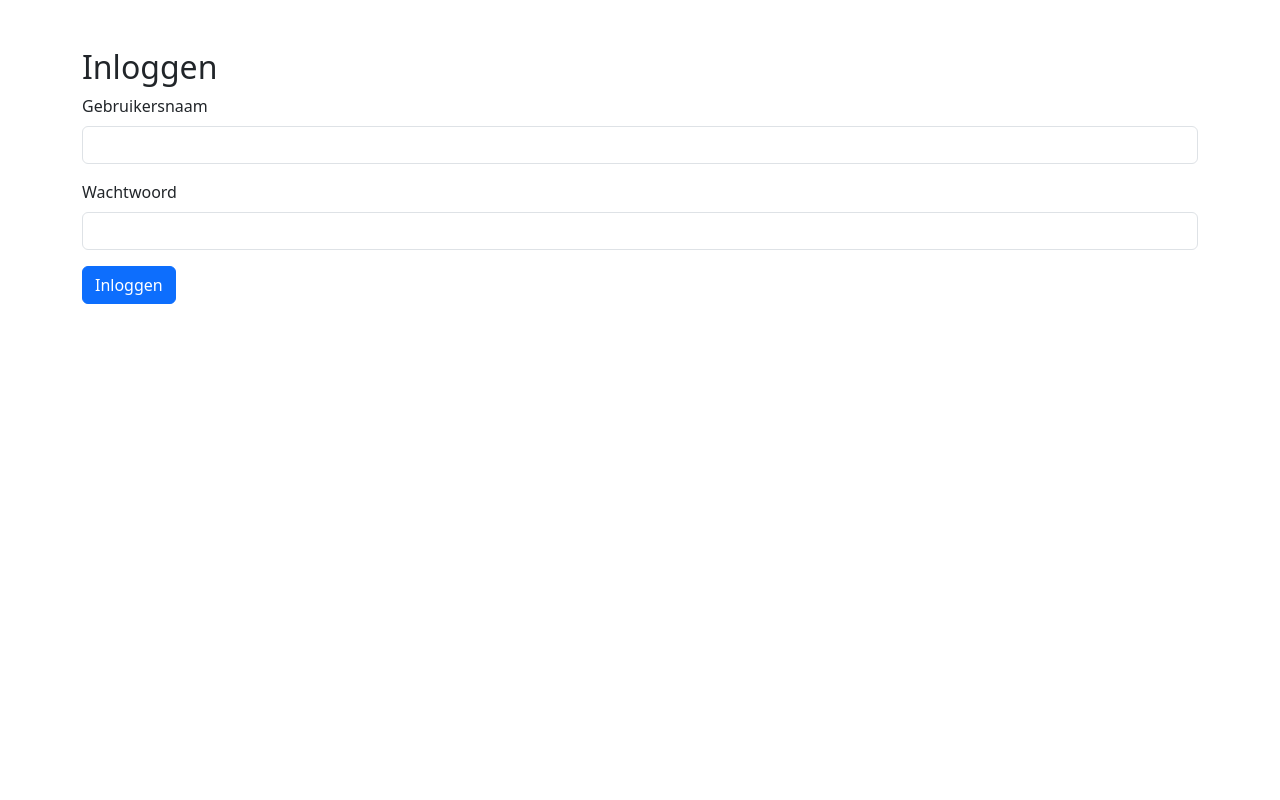
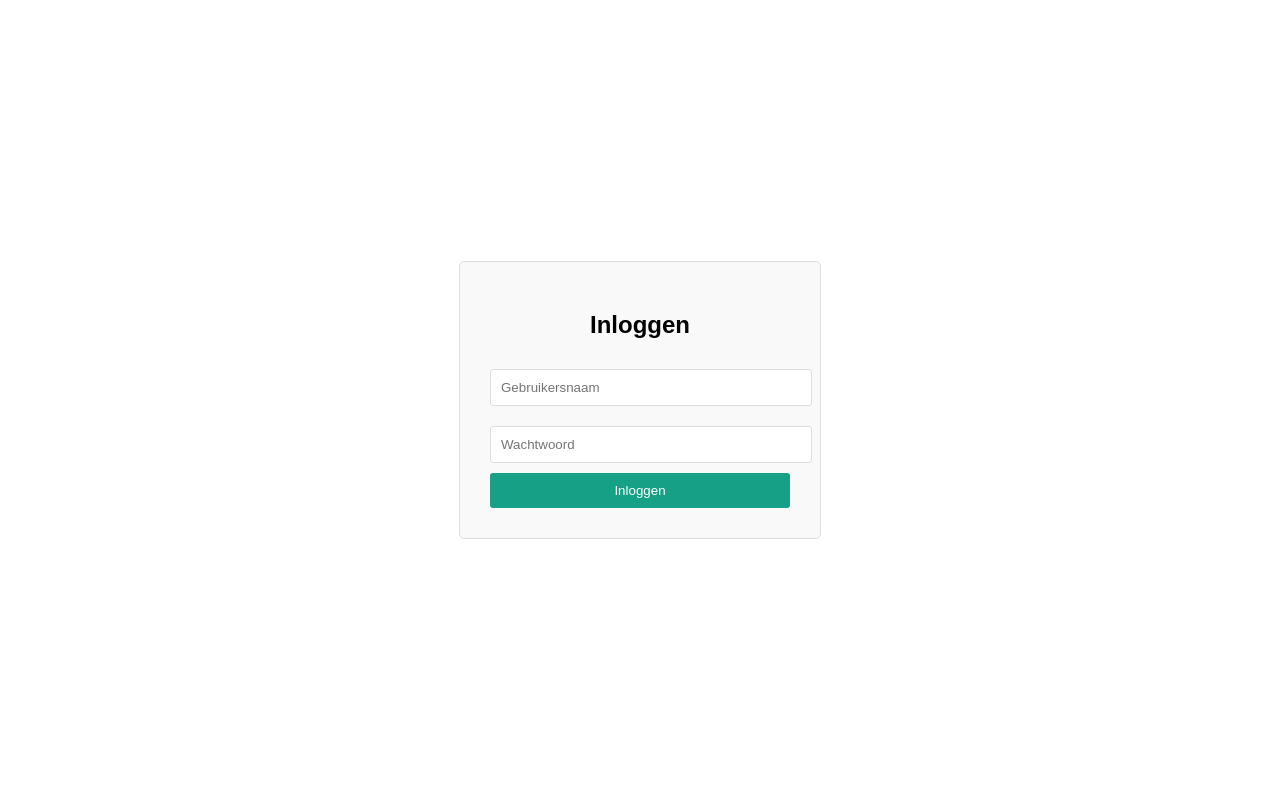
Before and after one commit to vadoss123/Centrum-Duurzaam, a PHP site: page /login.php in a window 1280 px wide. Run offline with PHP 8.4, Linux system fonts and the light colour scheme.

Commit message:
Update login.php
chauffeur logt in op chauffeur page

```diff
--- a/login.php
+++ b/login.php
@@ -1,23 +1,77 @@
 <?php
 session_start();
-require 'db.php';
 
-if ($_SERVER['REQUEST_METHOD'] == 'POST') {
-    $gebruikersnaam = $_POST['gebruikersnaam'];
-    $wachtwoord = $_POST['wachtwoord'];
+class Database {
+    private $host = 'localhost';
+    private $dbname = 'duurzaam';
+    private $user = 'root';
+    private $pass = '';
+    public $pdo;
 
-    $stmt = $conn->prepare("SELECT id, wachtwoord FROM gebruiker WHERE gebruikersnaam = ?");
-    $stmt->execute([$gebruikersnaam]);
-    $gebruiker = $stmt->fetch();
-
-    if ($gebruiker && password_verify($wachtwoord, $gebruiker['wachtwoord'])) {
-        $_SESSION['gebruiker_id'] = $gebruiker['id'];
-        header('Location: index.php');
-        exit();
-    } else {
-        $error = "Ongeldige inloggegevens";
+    public function __construct() {
+        try {
+            $this->pdo = new PDO("mysql:host=$this->host;dbname=$this->dbname;charset=utf8mb4", $this->user, $this->pass);
+            $this->pdo->setAttribute(PDO::ATTR_ERRMODE, PDO::ERRMODE_EXCEPTION);
+        } catch (PDOException $e) {
+            die("Databaseverbinding mislukt: " . $e->getMessage());
+        }
     }
 }
+
+class UserManager {
+    private $db;
+
+    public function __construct(Database $database) {
+        $this->db = $database->pdo;
+    }
+
+    public function login($gebruikersnaam, $wachtwoord) {
+        // Haal gebruiker op uit de database met de gebruikersnaam
+        $stmt = $this->db->prepare("SELECT * FROM gebruiker WHERE gebruikersnaam = ?");
+        $stmt->execute([$gebruikersnaam]);
+        $user = $stmt->fetch(PDO::FETCH_ASSOC);
+
+        if ($user && password_verify($wachtwoord, $user['wachtwoord'])) {
+            return $user; // Return gebruiker als wachtwoord correct is
+        }
+
+        return false; // Return false als gebruiker niet gevonden of wachtwoord verkeerd is
+    }
+}
+
+$database = new Database();
+$userManager = new UserManager($database);
+
+$error_message = '';
+
+// Verwerk het login formulier
+if ($_SERVER["REQUEST_METHOD"] == "POST") {
+    // Controleer of de velden bestaan in de POST-gegevens
+    $gebruikersnaam = isset($_POST['gebruikersnaam']) ? $_POST['gebruikersnaam'] : '';
+    $wachtwoord = isset($_POST['wachtwoord']) ? $_POST['wachtwoord'] : '';
+
+    if ($gebruikersnaam && $wachtwoord) {
+        $user = $userManager->login($gebruikersnaam, $wachtwoord);
+
+        if ($user) {
+            // Start een sessie en bewaar gebruikersgegevens
+            $_SESSION['user'] = $user;
+
+            // Redirect naar de juiste pagina op basis van de rol
+            if (strpos($user['rollen'], 'chauffeur') !== false) {
+                header("Location: rit_planning_chauffeur.php"); // Chauffeur wordt doorgestuurd naar rit planning
+            } else {
+                header("Location: index.php"); // Andere gebruikers worden doorgestuurd naar dashboard
+            }
+            exit;
+        } else {
+            $error_message = "Ongeldige gebruikersnaam of wachtwoord.";
+        }
+    } else {
+        $error_message = "Vul alstublieft zowel de gebruikersnaam als het wachtwoord in.";
+    }
+}
+
 ?>
 
 <!DOCTYPE html>
@@ -25,25 +79,75 @@ if ($_SERVER['REQUEST_METHOD'] == 'POST') {
 <head>
     <meta charset="UTF-8">
     <meta name="viewport" content="width=device-width, initial-scale=1.0">
-    <title>Login</title>
-    <link href="https://cdn.jsdelivr.net/npm/bootstrap@5.3.0/dist/css/bootstrap.min.css" rel="stylesheet">
+    <title>Inloggen</title>
+    <link rel="stylesheet" href="https://cdnjs.cloudflare.com/ajax/libs/font-awesome/6.4.2/css/all.min.css">
+    <style>
+        body {
+            font-family: Arial, sans-serif;
+            display: flex;
+            justify-content: center;
+            align-items: center;
+            height: 100vh;
+            margin: 0;
+        }
+
+        .login-container {
+            border: 1px solid #ddd;
+            padding: 30px;
+            border-radius: 5px;
+            background-color: #f9f9f9;
+            width: 300px;
+            text-align: center;
+        }
+
+        .login-container h2 {
+            margin-bottom: 20px;
+        }
+
+        .input-field {
+            width: 100%;
+            padding: 10px;
+            margin: 10px 0;
+            border: 1px solid #ddd;
+            border-radius: 3px;
+        }
+
+        .login-btn {
+            width: 100%;
+            padding: 10px;
+            background-color: #16A085;
+            color: white;
+            border: none;
+            border-radius: 3px;
+            cursor: pointer;
+        }
+
+        .login-btn:hover {
+            background-color: #1ABC9C;
+        }
+
+        .error-message {
+            color: red;
+            font-size: 14px;
+        }
+    </style>
 </head>
 <body>
-    <div class="container mt-5">
-        <h2>Inloggen</h2>
-        <?php if (isset($error)) echo "<div class='alert alert-danger'>$error</div>"; ?>
-        <form method="POST">
-            <div class="mb-3">
-                <label class="form-label">Gebruikersnaam</label>
-                <input type="text" name="gebruikersnaam" class="form-control" required>
-            </div>
-            <div class="mb-3">
-                <label class="form-label">Wachtwoord</label>
-                <input type="password" name="wachtwoord" class="form-control" required>
-            </div>
-            <button type="submit" class="btn btn-primary">Inloggen</button>
-        </form>
-    </div>
-    <script src="https://cdn.jsdelivr.net/npm/bootstrap@5.3.0/dist/js/bootstrap.bundle.min.js"></script>
+
+<div class="login-container">
+    <h2>Inloggen</h2>
+
+    <!-- Foutmelding weergeven als er een fout is -->
+    <?php if ($error_message): ?>
+        <p class="error-message"><?= $error_message ?></p>
+    <?php endif; ?>
+
+    <form action="login.php" method="POST">
+        <input type="text" name="gebruikersnaam" class="input-field" placeholder="Gebruikersnaam" required>
+        <input type="password" name="wachtwoord" class="input-field" placeholder="Wachtwoord" required>
+        <button type="submit" class="login-btn">Inloggen</button>
+    </form>
+</div>
+
 </body>
 </html>
```
